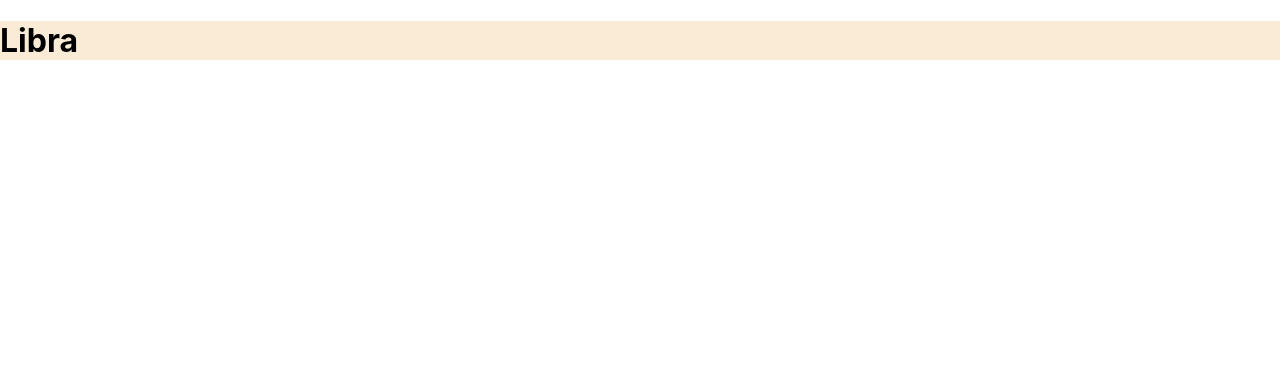
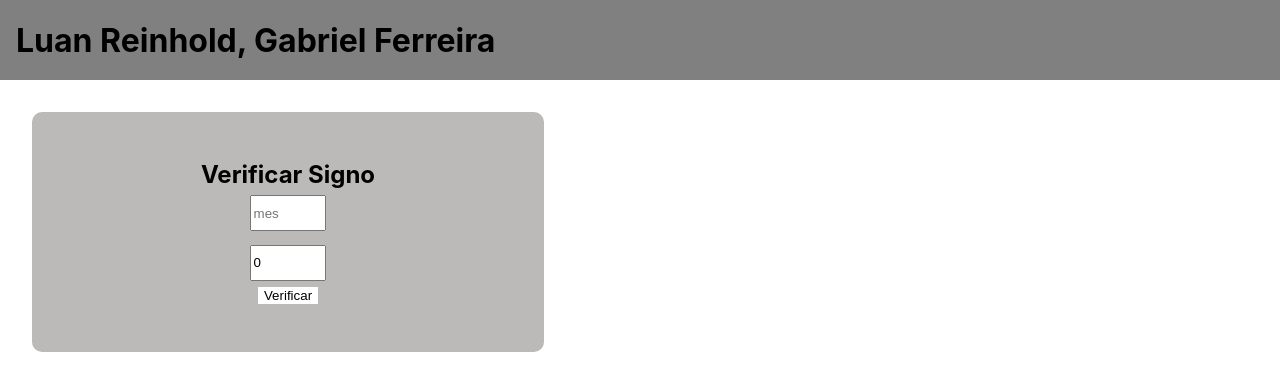
Before and after one commit to luanreinhold/ProvaFreinew, a React (Create React App) app: page /libra in a window 1280 px wide. Shown: the top 390 px of the page. Built offline with nearby package versions, Linux system fonts and the light colour scheme.

Commit message:
add funcao da libra

```diff
--- a/src/pages/libraPage/index.js
+++ b/src/pages/libraPage/index.js
@@ -1,12 +1,37 @@
+import { useState } from "react"
+import CompHeader from "../../components/Header"
 import "./index.scss"
 
-export default function libraPage () {
+export default function LibraPage () {
+
+    const [mes, setMes] = useState("")
+    const [dia, setDia] = useState(0)
+    const [resposta, setResposta] = useState("")
+
+    function verificarLibra () {
+
+        if(mes === "Setembro" && dia > 23 && dia < 30 || mes === "Outubro" && dia < 22 ) {
+            return setResposta("É libra")
+        } else {
+            return setResposta("Não é libra")
+        }
+    }
 
     return (
+
         <main className="libraPage">
-            <h1>Libra</h1>
 
+            <CompHeader/>
+
+                <section className="boxLibra">
+                    <h1>Verificar Signo</h1>
+                    <input placeholder="mes" value={mes} onChange={e => setMes(e.target.value)}/>
+                    <input placeholder="dia" value={dia} onChange={e => setDia(Number(e.target.value))}/>
+                    <button onClick={verificarLibra}>Verificar</button>
+                    {resposta}
+                </section>
 
         </main>
+
     )
 }
--- a/src/pages/libraPage/index.scss
+++ b/src/pages/libraPage/index.scss
@@ -1,3 +1,38 @@
 .libraPage {
-    background-color: antiquewhite;
+    * {
+        margin: 0px;
+        box-sizing: border-box;
+    }
+
+    height: 100vh;
+    display: flex;
+    flex-direction: column;
+
+    .boxLibra {
+        margin: 2em;
+        display: flex;
+        flex-direction: column;
+        align-items: center;
+        justify-content: center;
+        background-color: rgb(188, 185, 185);
+        width: 40%;
+        height: 30%;
+        border-radius: 10px;
+
+    }
+
+    input {
+        width: 15%;
+        height: 15%;
+        margin: 0.5em;
+        outline: none;
+    }
+
+    button {
+
+        background-color: white;
+        border: 1px rgb(79, 77, 77)
+    }
+
+
 }
```
